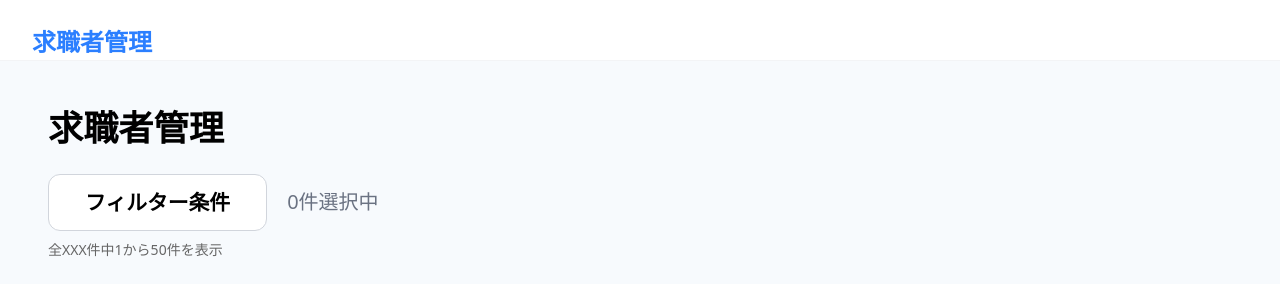
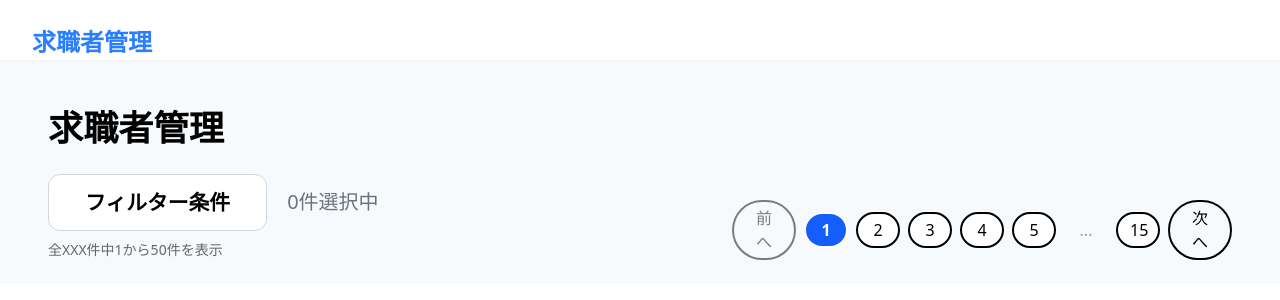
Before and after one commit to rinrin0217/resume-management-app, a Next.js app: page / in a window 1280 px wide. Shown: the top 300 px of the page. Built offline with nearby package versions, Linux system fonts and the light colour scheme.

Commit message:
タスク４

```diff
--- a/src/components/ApplicantListHeader/ApplicantListHeader.tsx
+++ b/src/components/ApplicantListHeader/ApplicantListHeader.tsx
@@ -2,13 +2,17 @@
 import ApplicantTitle from "./ApplicantTitle";
 import ApplicantFilter from "./ApplicantFilter";
 import ApplicantCountDisplay from "./ApplicantCountDisplay";
+import ApplicantPagination from "./ApplicantPagination";
 
 const ApplicantListHeader: React.FC = () => (
   <section className="bg-[#f7fafd] py-10 pb-6 min-h-[180px]">
-    <div className="ml-12">
-      <ApplicantTitle />
-      <ApplicantFilter />
-      <ApplicantCountDisplay />
+    <div className="flex items-end justify-between ml-12 mr-12">
+      <div>
+        <ApplicantTitle />
+        <ApplicantFilter />
+        <ApplicantCountDisplay />
+      </div>
+      <ApplicantPagination />
     </div>
   </section>
 );
--- /dev/null
+++ b/src/components/ApplicantListHeader/ApplicantPagination.tsx
@@ -0,0 +1,106 @@
+'use client'
+import React, { useState } from "react";
+
+type ApplicantPaginationProps = {
+  totalPages?: number;
+  initialPage?: number;
+  onPageChange?: (page: number) => void;
+};
+
+const DOTS = "...";
+
+// ページ番号配列生成
+const getPaginationRange = (current: number, total: number) => {
+  if (total <= 7) {
+    return Array.from({ length: total }, (_, i) => i + 1);
+  }
+  // 1～4ページ目
+  if (current <= 4) {
+    return [1, 2, 3, 4, 5, DOTS, total];
+  }
+  // 12～最終ページ
+  if (current >= total - 3) {
+    return [1, DOTS, total - 4, total - 3, total - 2, total - 1, total];
+  }
+  // 5～11ページ目
+  return [1, DOTS, current - 1, current, current + 1, DOTS, total];
+};
+
+const BUTTON_WIDTH = 44; // px
+const NAV_BUTTON_WIDTH = 64; // 前へ・次への幅(px)
+const MAX_BUTTON_COUNT = 7; // 1,2,3,4,5,...,15 or 1,...,11,12,13,14,15 or 1,...,n-1,n,n+1,...,15
+
+const ApplicantPagination: React.FC<ApplicantPaginationProps> = ({
+  totalPages = 15,
+  initialPage = 1,
+  onPageChange,
+}) => {
+  const [currentPage, setCurrentPage] = useState(initialPage);
+
+  const handlePageChange = (page: number) => {
+    if (page < 1 || page > totalPages) return;
+    setCurrentPage(page);
+    onPageChange?.(page);
+  };
+
+  const pages = getPaginationRange(currentPage, totalPages);
+
+  // 横幅を常に統一
+  // 「前へ」＋ ページ/ドット7個 + 「次へ」
+  const totalWidth = NAV_BUTTON_WIDTH * 2 + MAX_BUTTON_COUNT * BUTTON_WIDTH + 8 * (MAX_BUTTON_COUNT + 1);
+
+  return (
+    <nav
+      className="flex items-center justify-center gap-2 mt-6 select-none"
+      style={{
+        minWidth: totalWidth,
+        maxWidth: totalWidth,
+      }}
+    >
+      {/* 前へ */}
+      <button
+        className="px-4 py-1 rounded-full border-2 min-w-[64px] text-center disabled:opacity-50"
+        style={{ width: NAV_BUTTON_WIDTH }}
+        disabled={currentPage === 1}
+        onClick={() => handlePageChange(currentPage - 1)}
+      >
+        前へ
+      </button>
+      {/* ページ番号 */}
+      {pages.map((page, idx) =>
+        page === DOTS ? (
+          <span
+            key={idx}
+            className="min-w-[44px] px-2 text-gray-400 text-center inline-flex items-center justify-center"
+            style={{ width: BUTTON_WIDTH }}
+          >
+            ...
+          </span>
+        ) : (
+          <button
+            key={idx}
+            className={`px-3 py-1 rounded-full border-2 min-w-[44px] text-center transition-colors
+              ${currentPage === page ? "bg-blue-600 text-white font-bold" : "bg-white text-black"}
+            `}
+            style={{ width: BUTTON_WIDTH }}
+            onClick={() => handlePageChange(Number(page))}
+            disabled={currentPage === page}
+          >
+            {page}
+          </button>
+        )
+      )}
+      {/* 次へ */}
+      <button
+        className="px-4 py-1 rounded-full border-2 min-w-[64px] text-center disabled:opacity-50"
+        style={{ width: NAV_BUTTON_WIDTH }}
+        disabled={currentPage === totalPages}
+        onClick={() => handlePageChange(currentPage + 1)}
+      >
+        次へ
+      </button>
+    </nav>
+  );
+};
+
+export default ApplicantPagination;
```
Also changed, not shown: 1 other file (tests, documents, lock files or other folders).
